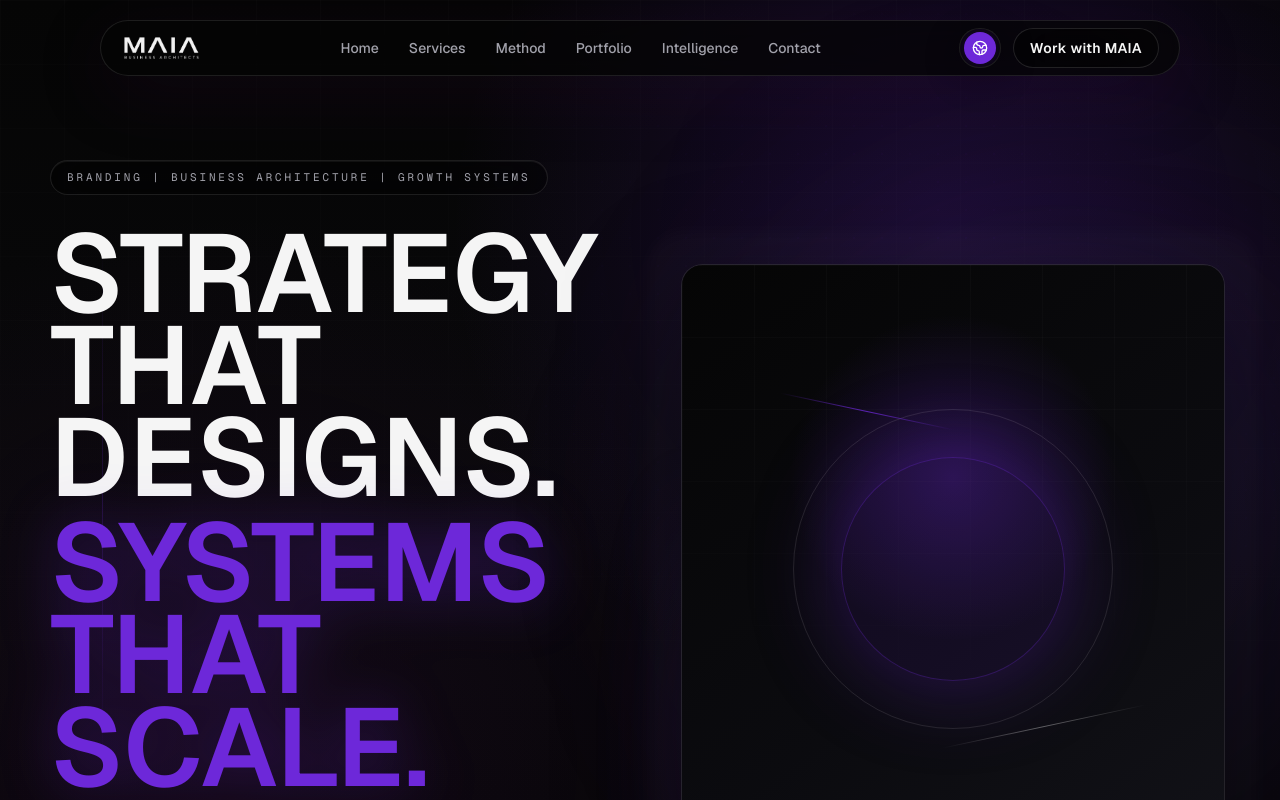
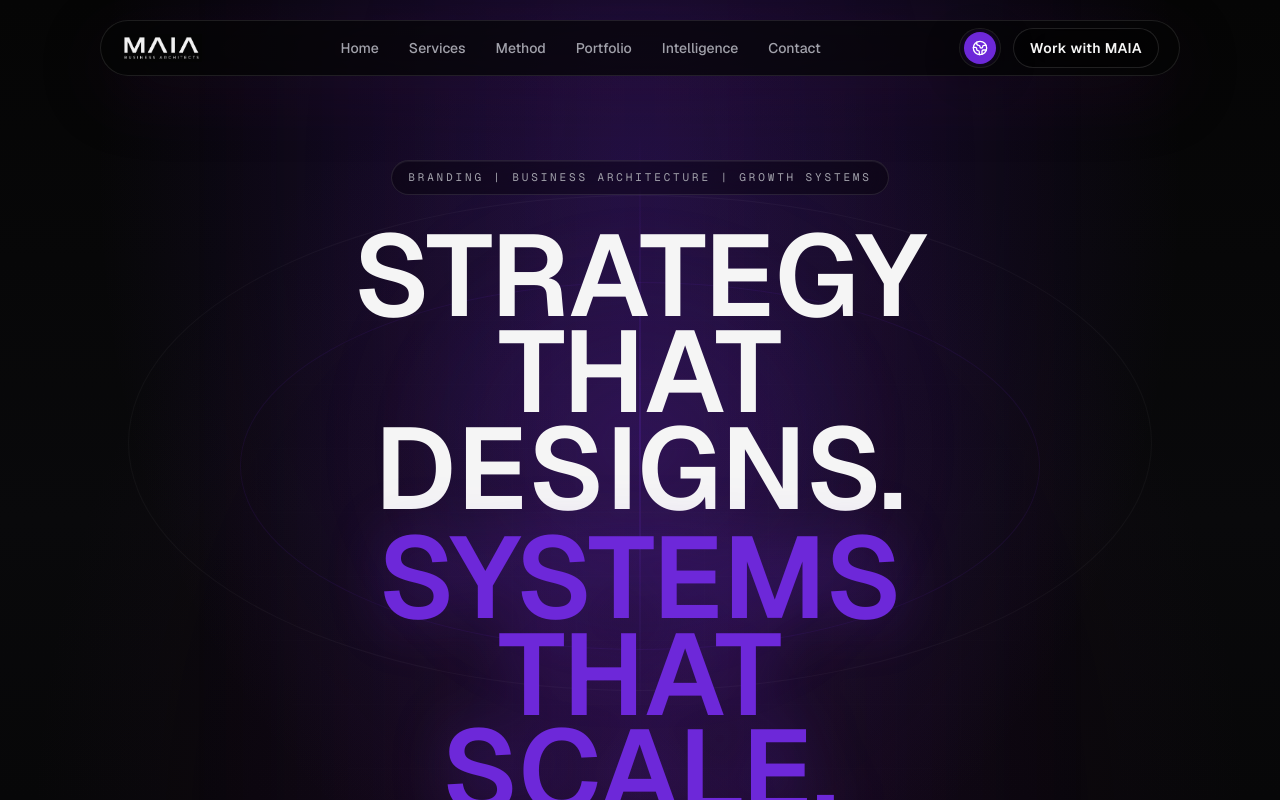
Before and after one commit to nathaliealvarez340-lgtm/maia-web, a Next.js app: page /en in a window 1280 px wide. Shown: the top 800 px of the page. Built offline with nearby package versions, Linux system fonts and the light colour scheme.

Commit message:
Remove Spline hero layout and apply MotionSites-style cinematic hero

```diff
--- a/src/components/sections/Hero.tsx
+++ b/src/components/sections/Hero.tsx
@@ -2,7 +2,6 @@
 
 import { motion } from "framer-motion";
 import { ButtonLink } from "@/components/ui/Button";
-import { SplineScene } from "@/components/ui/SplineScene";
 import { type Dictionary } from "@/i18n/dictionary";
 
 type HeroProps = {
@@ -18,19 +17,21 @@ export function Hero({ dictionary }: HeroProps) {
       id="home"
       className="relative isolate min-h-screen overflow-hidden bg-maia-black pt-36 sm:pt-40"
     >
-      <div className="absolute inset-0 bg-[radial-gradient(circle_at_74%_22%,rgba(109,40,217,0.2),transparent_31rem),radial-gradient(circle_at_18%_72%,rgba(59,10,69,0.2),transparent_34rem),linear-gradient(180deg,#050505_0%,#09090B_52%,#050505_100%)]" />
-      <div className="absolute inset-0 subtle-grid-bg opacity-35 [mask-image:linear-gradient(to_bottom,black,transparent_86%)]" />
-      <div className="absolute inset-0 system-dots-bg opacity-20 [mask-image:radial-gradient(circle_at_72%_36%,black,transparent_52%)]" />
-      <div className="absolute right-[-10%] top-[18%] h-[42rem] w-[42rem] rounded-full border border-maia-violet/10 bg-maia-purple/10 blur-[120px]" />
-      <div className="absolute left-[8%] top-[22%] hidden h-[34rem] w-px bg-gradient-to-b from-transparent via-maia-violet/20 to-transparent lg:block" />
+      <div className="absolute inset-0 bg-[radial-gradient(ellipse_at_50%_16%,rgba(109,40,217,0.22),transparent_34rem),radial-gradient(ellipse_at_50%_78%,rgba(59,10,69,0.28),transparent_38rem),linear-gradient(180deg,#050505_0%,#09090B_48%,#050505_100%)]" />
+      <div className="absolute inset-0 subtle-grid-bg opacity-30 [mask-image:radial-gradient(ellipse_at_center,black,transparent_72%)]" />
+      <div className="absolute inset-x-0 top-0 mx-auto h-full w-[min(54rem,92vw)] bg-[linear-gradient(90deg,transparent,rgba(109,40,217,0.08),transparent)] blur-2xl" />
+      <div className="absolute left-1/2 top-[12%] h-[74vh] w-px -translate-x-1/2 bg-gradient-to-b from-transparent via-maia-violet/38 to-transparent" />
+      <div className="absolute left-1/2 top-[16%] h-[68vh] w-[min(38rem,78vw)] -translate-x-1/2 rounded-full border border-maia-violet/10 bg-[radial-gradient(ellipse_at_center,rgba(109,40,217,0.16),transparent_62%)] blur-sm" />
+      <div className="absolute left-1/2 top-[18%] h-[62vh] w-[min(64rem,96vw)] -translate-x-1/2 rounded-[50%] border border-white/[0.035]" />
+      <div className="absolute left-1/2 top-[26%] h-[46vh] w-[min(50rem,88vw)] -translate-x-1/2 rounded-[50%] border border-maia-violet/10" />
       <div className="absolute bottom-0 left-1/2 h-px w-[min(84rem,90vw)] -translate-x-1/2 bg-gradient-to-r from-transparent via-maia-violet/28 to-transparent" />
 
-      <div className="maia-container relative grid min-h-[calc(100vh-9rem)] items-center gap-12 pb-20 lg:grid-cols-[1.02fr_0.98fr]">
+      <div className="maia-container relative flex min-h-[calc(100vh-9rem)] items-center justify-center pb-20">
         <motion.div
           initial={{ opacity: 0, y: 28 }}
           animate={{ opacity: 1, y: 0 }}
           transition={{ duration: 0.85, ease: [0.22, 1, 0.36, 1] }}
-          className="max-w-4xl text-center lg:text-left"
+          className="mx-auto max-w-5xl text-center"
         >
           <motion.div
             initial={{ opacity: 0, y: 14 }}
@@ -47,7 +48,7 @@ export function Hero({ dictionary }: HeroProps) {
             initial={{ opacity: 0, scale: 0.985, y: 16 }}
             animate={{ opacity: 1, scale: 1, y: 0 }}
             transition={{ delay: 0.16, duration: 0.85, ease: [0.22, 1, 0.36, 1] }}
-            className="mx-auto max-w-[12ch] text-balance text-[clamp(3.7rem,8.6vw,7.2rem)] font-semibold uppercase leading-[0.84] tracking-normal text-maia-white lg:mx-0"
+            className="mx-auto max-w-[12ch] text-balance text-[clamp(3.7rem,9vw,7.6rem)] font-semibold uppercase leading-[0.84] tracking-normal text-maia-white"
           >
             {firstLineParts.map((part) => (
               <span key={part} className="block">
@@ -67,7 +68,7 @@ export function Hero({ dictionary }: HeroProps) {
             initial={{ opacity: 0, y: 16 }}
             animate={{ opacity: 1, y: 0 }}
             transition={{ delay: 0.28, duration: 0.7, ease: [0.22, 1, 0.36, 1] }}
-            className="mx-auto mt-8 max-w-2xl border-maia-violet/35 text-lg leading-8 text-maia-muted sm:text-xl lg:mx-0 lg:border-l lg:pl-5"
+            className="mx-auto mt-8 max-w-2xl text-lg leading-8 text-maia-muted sm:text-xl"
           >
             {dictionary.description}
           </motion.p>
@@ -76,7 +77,7 @@ export function Hero({ dictionary }: HeroProps) {
             initial={{ opacity: 0, y: 16 }}
             animate={{ opacity: 1, y: 0 }}
             transition={{ delay: 0.38, duration: 0.7, ease: [0.22, 1, 0.36, 1] }}
-            className="mt-10 flex flex-col justify-center gap-3 sm:flex-row lg:justify-start"
+            className="mt-10 flex flex-col justify-center gap-3 sm:flex-row"
           >
             <ButtonLink href="#contact" showIcon>
               {dictionary.primaryCta}
@@ -87,16 +88,6 @@ export function Hero({ dictionary }: HeroProps) {
           </motion.div>
         </motion.div>
 
-        <motion.div
-          initial={{ opacity: 0, scale: 0.96 }}
-          animate={{ opacity: 1, scale: 1 }}
-          transition={{ delay: 0.22, duration: 0.9, ease: [0.22, 1, 0.36, 1] }}
-          className="relative mx-auto w-full max-w-[34rem] lg:justify-self-end"
-        >
-          <div className="absolute -inset-8 rounded-[2.2rem] border border-white/5 bg-white/[0.018] blur-sm" />
-          <div className="absolute -inset-4 rounded-[1.8rem] bg-[conic-gradient(from_180deg,transparent,rgba(109,40,217,0.2),transparent_32%)] opacity-70 blur-2xl" />
-          <SplineScene className="h-[360px] rounded-[1.35rem] sm:h-[440px] lg:h-[610px]" />
-        </motion.div>
       </div>
     </section>
   );
```
